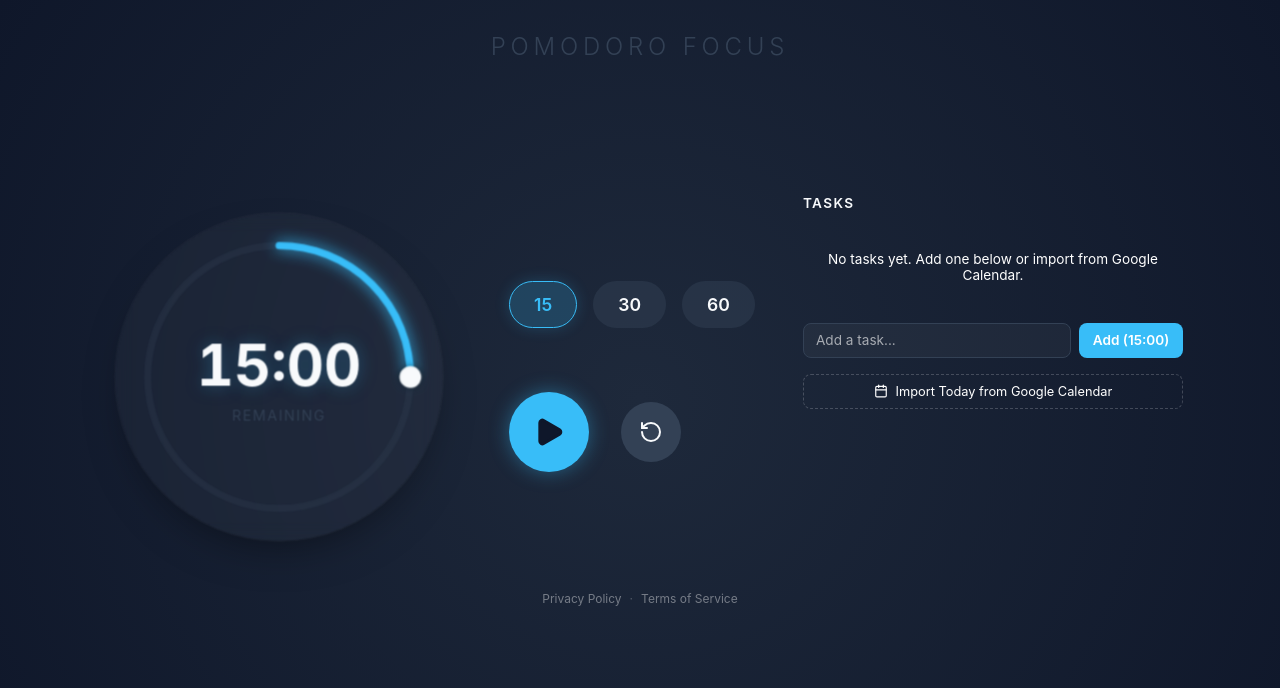
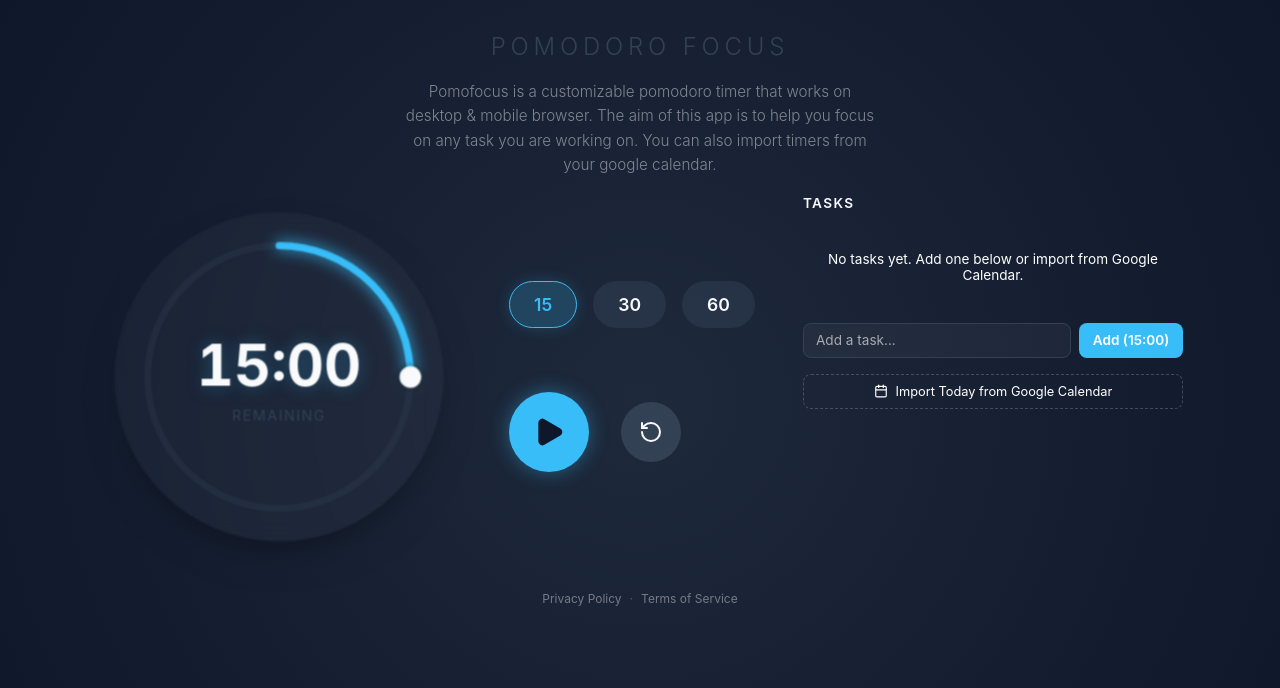
Before and after one commit to jahrichie/pomodoro-pi, a Next.js app: page / in a window 1280 px wide. Shown: the top 688 px of the page. Built offline with nearby package versions, Linux system fonts and the light colour scheme.

Commit message:
adding helper text for google auth review

```diff
--- a/src/app/page.module.css
+++ b/src/app/page.module.css
@@ -25,6 +25,16 @@
   color: var(--secondary);
   width: 100%;
   text-align: center;
+}
+
+.subtitle {
+  font-size: 0.95rem;
+  font-weight: 300;
+  line-height: 1.6;
+  color: rgba(255, 255, 255, 0.45);
+  text-align: center;
+  max-width: 480px;
+  margin-top: 0.5rem;
 }
 
 .timerSection {
@@ -96,6 +106,14 @@
     width: 100%;
   }
 
+  .subtitle {
+    position: absolute;
+    top: 4.5rem;
+    left: 50%;
+    transform: translateX(-50%);
+    width: 90%;
+  }
+
   .timerSection {
     flex-direction: row;
     align-items: center;
--- a/src/app/page.tsx
+++ b/src/app/page.tsx
@@ -123,6 +123,11 @@
     <main className={styles.main}>
       <div className={styles.container}>
         <h1 className={styles.title}>Pomodoro Focus</h1>
+        <p className={styles.subtitle}>
+          Pomofocus is a customizable pomodoro timer that works on desktop &amp; mobile browser.
+          The aim of this app is to help you focus on any task you are working on.
+          You can also import timers from your google calendar.
+        </p>
 
         <div className={styles.timerSection}>
           <div className={`${styles.dialWrapper} ${isAlarm ? styles.dialWrapperAlarm : ''}`}>
```
